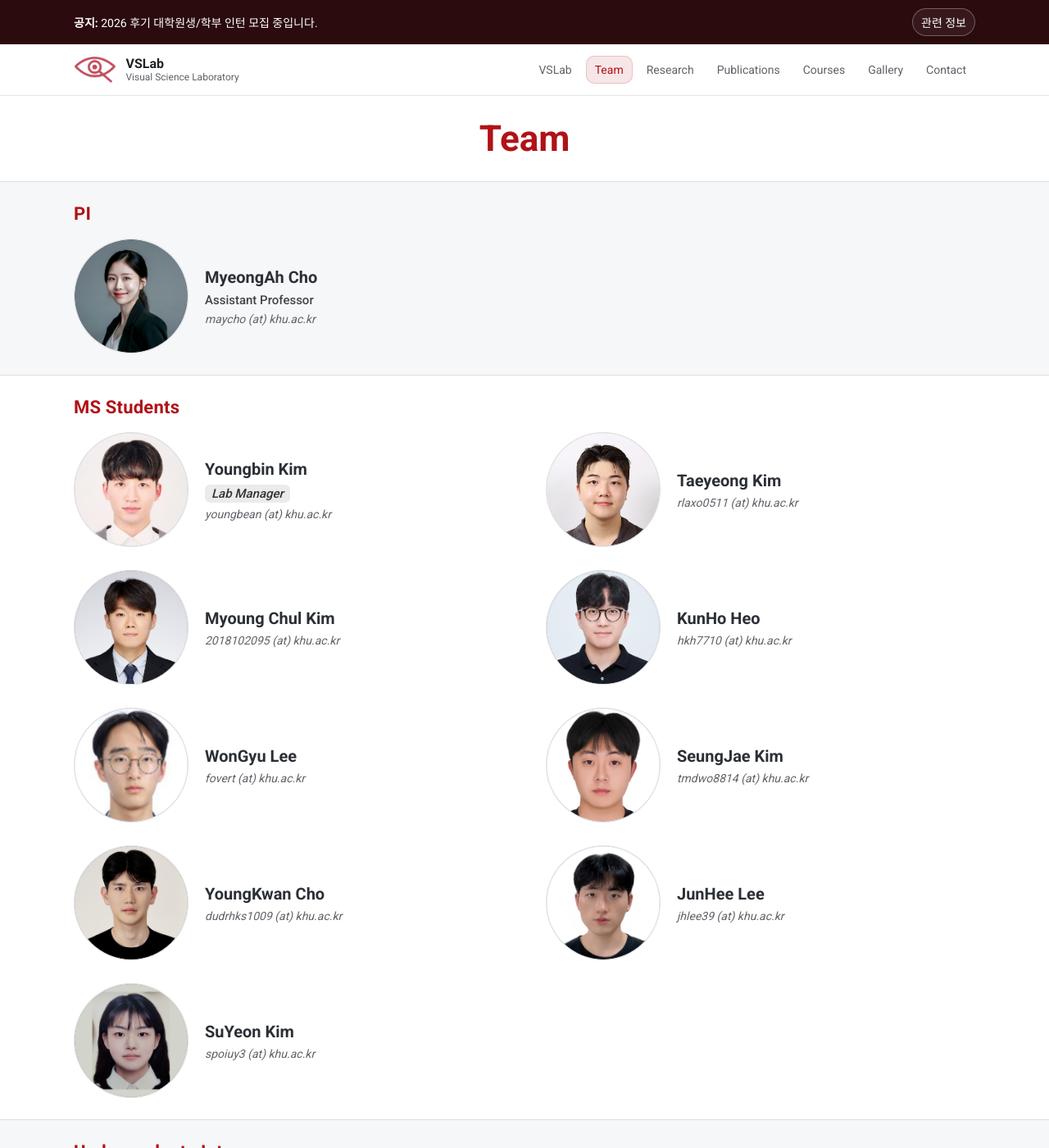
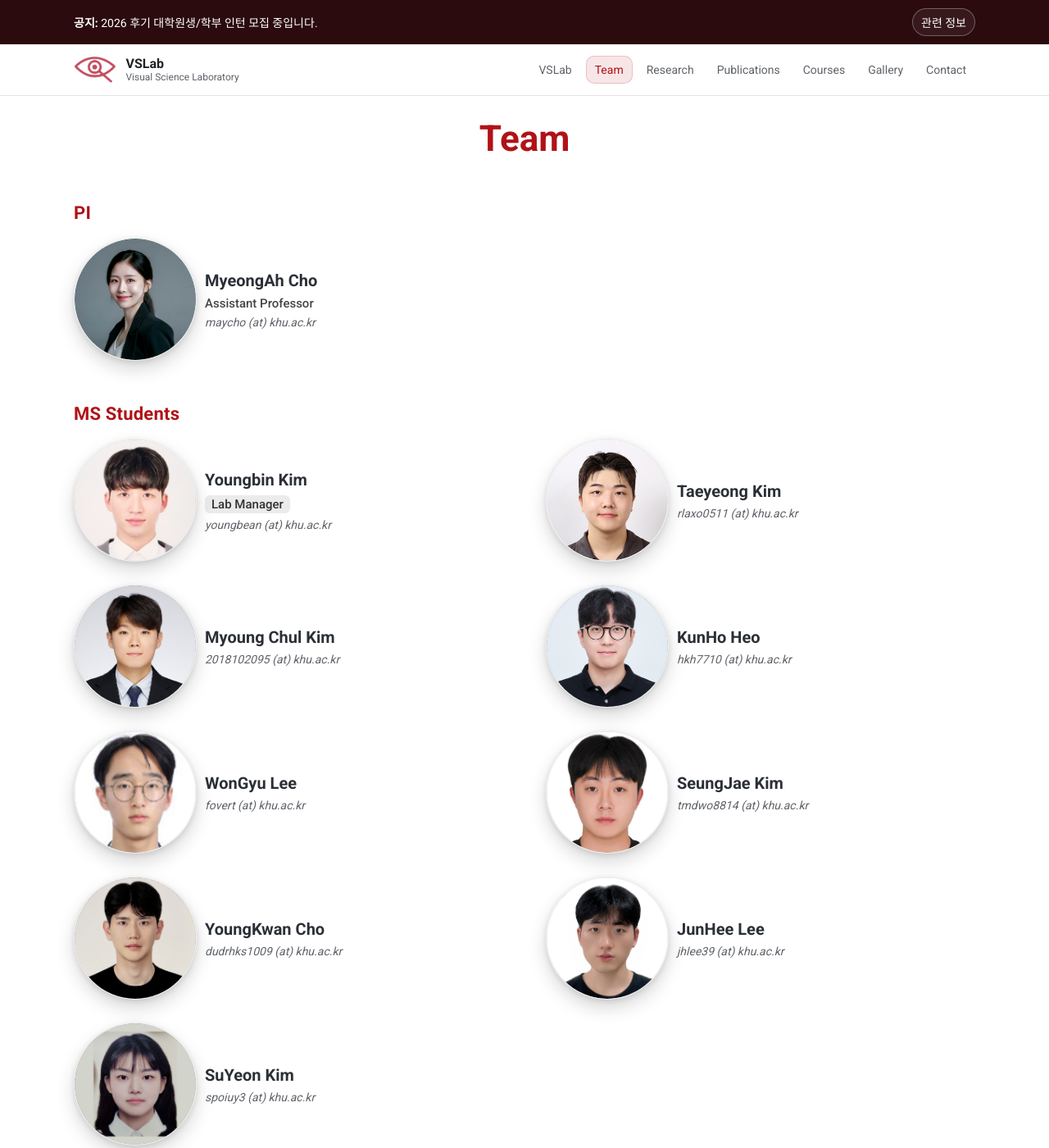
Before and after one commit to spoiuy3/VSLab_website, a Jekyll site: the page built from team.md, in a window 1280 px wide and 1400 px high. Shown: the whole window at 82% size. Built offline with Jekyll 4.4.1, drawn with Linux system fonts in a browser that asks for light colours; some of the changed text lies outside the part shown.

Commit message:
Edit: Team page

```diff
--- a/assets/css/style.css
+++ b/assets/css/style.css
@@ -666,7 +666,6 @@ a{ color: inherit; text-decoration: none; }
   border-radius: 6px;
   background: rgba(0,0,0,0.10);
   color: #333;
-  font-style: italic;
 }
 
 /* 반응형 */
@@ -785,3 +784,54 @@ a{ color: inherit; text-decoration: none; }
     height: 110px;
   }
 }
+
+/* =========================
+   Team: alt 배경 제거 유지
+========================= */
+.team-page.section.alt{
+  background: transparent !important;
+  border-top: none !important;
+  border-bottom: none !important;
+}
+
+/* =========================
+   Team: profile photo = 원형 유지 + 그림자만 추가
+========================= */
+.team-page .profile-photo{
+  width: 150px;
+  height: 150px;
+
+  border-radius: 999px;           /* ✅ 원형 유지 */
+  overflow: hidden;
+
+  border: 1px solid rgba(0,0,0,0.06);
+  background: #fff;
+
+  /* ✅ 그림자만 추가 (첨부 이미지 느낌) */
+  box-shadow:
+    0 10px 22px rgba(0,0,0,0.16),
+    0 2px 6px rgba(0,0,0,0.10);
+}
+
+.team-page .profile-photo img{
+  width: 100%;
+  height: 100%;
+  object-fit: cover;
+  display: block;
+}
+
+/* 사진 없을 때 placeholder도 원형 유지 */
+.team-page .profile-photo.is-empty{
+  border-radius: 999px;
+  background:
+    radial-gradient(220px 140px at 30% 30%, rgba(176,18,23,0.10), transparent 60%),
+    linear-gradient(180deg, #fff, #f3f4f6);
+}
+
+/* 반응형 크기 */
+@media (max-width: 960px){
+  .team-page .profile-photo{ width: 130px; height: 130px; }
+}
+@media (max-width: 520px){
+  .team-page .profile-photo{ width: 110px; height: 110px; }
+}
--- a/team.md
+++ b/team.md
@@ -212,7 +212,7 @@ permalink: /team/
                onerror="this.style.display='none'; this.parentElement.classList.add('is-empty');">
         </div>
         <div class="profile-body">
-          <div class="profile-name">Gi Hyun Kim</div>
+          <div class="profile-name">GiHyun Kim</div>
           <div class="profile-role"></div>
           <div class="profile-email">kimh060612 (at) khu.ac.kr</div>
         </div>
```
